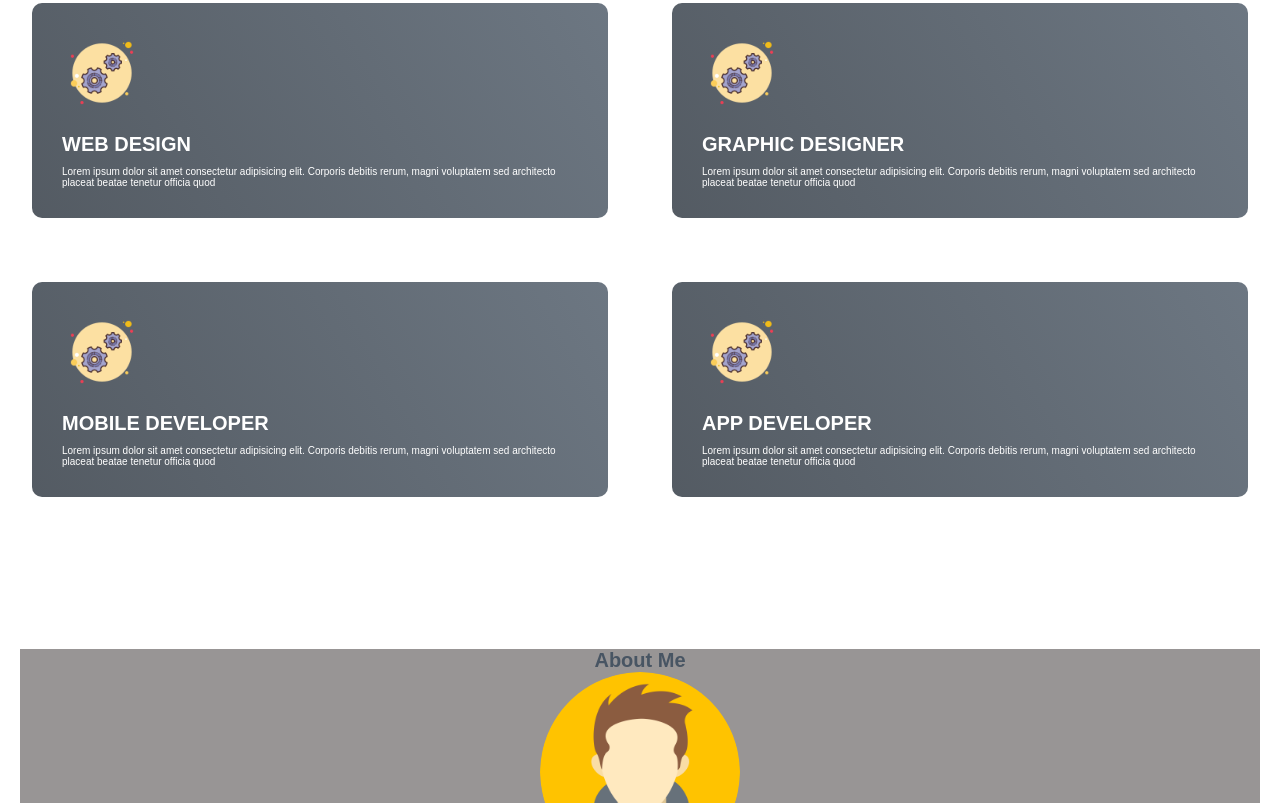
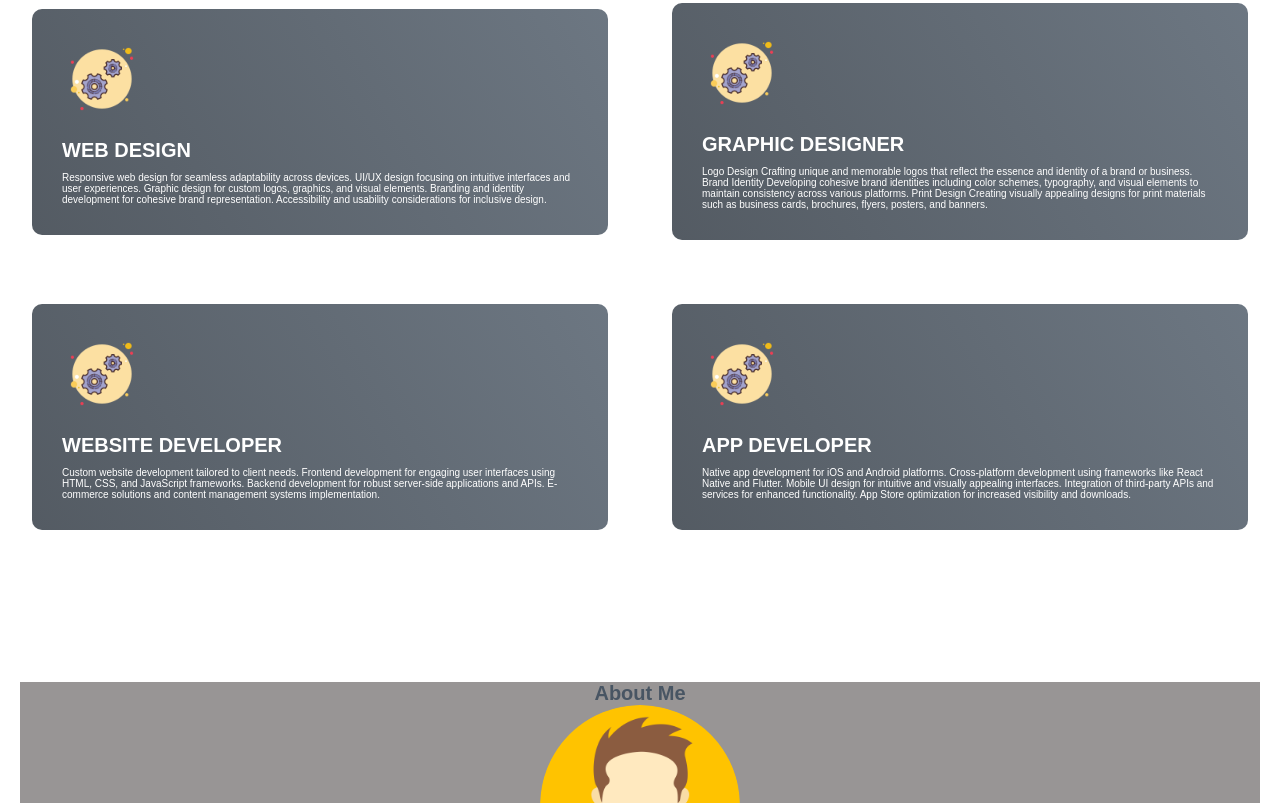
Before and after one commit to Janyaro/SCD_labProject, a plain HTML site: page index.html in a window 1280 px wide. Shown: the part 1082-1885 px from the top of the page. Drawn offline with Linux system fonts and the light colour scheme.

Commit message:
Update index.html
Added more content to the website.

```diff
--- a/index.html
+++ b/index.html
@@ -97,22 +97,37 @@ nav {
                       <div class="service-item">
                         <div class="icon"><img src="./img/services.png"/></div>
                         <h2>Web Design</h2>
-                        <p>Lorem ipsum dolor sit amet consectetur adipisicing elit. Corporis debitis rerum, magni voluptatem sed architecto placeat beatae tenetur officia quod</p>
+                      <p>Responsive web design for seamless adaptability across devices.
+UI/UX design focusing on intuitive interfaces and user experiences.
+Graphic design for custom logos, graphics, and visual elements.
+Branding and identity development for cohesive brand representation.
+Accessibility and usability considerations for inclusive design.</p>
                       </div>
                       <div class="service-item">
                         <div class="icon"><img src="./img/services.png"/></div>
                         <h2>Graphic Designer </h2>
-                        <p>Lorem ipsum dolor sit amet consectetur adipisicing elit. Corporis debitis rerum, magni voluptatem sed architecto placeat beatae tenetur officia quod</p>
+                      <p>Logo Design Crafting unique and memorable logos that reflect the essence and identity of a brand or business.
+
+Brand Identity Developing cohesive brand identities including color schemes, typography, and visual elements to maintain consistency across various platforms.
+
+Print Design Creating visually appealing designs for print materials such as business cards, brochures, flyers, posters, and banners.</p>
                       </div>
                       <div class="service-item">
                         <div class="icon"><img src="./img/services.png"/></div>
-                        <h2>Mobile Developer</h2>
-                        <p>Lorem ipsum dolor sit amet consectetur adipisicing elit. Corporis debitis rerum, magni voluptatem sed architecto placeat beatae tenetur officia quod</p>
+                        <h2>Website Developer</h2>
+                      <p>Custom website development tailored to client needs.
+Frontend development for engaging user interfaces using HTML, CSS, and JavaScript frameworks.
+Backend development for robust server-side applications and APIs.
+E-commerce solutions and content management systems implementation.</p>
                       </div>
                       <div class="service-item">
                         <div class="icon"><img src="./img/services.png"/></div>
                         <h2>App Developer</h2>
-                        <p>Lorem ipsum dolor sit amet consectetur adipisicing elit. Corporis debitis rerum, magni voluptatem sed architecto placeat beatae tenetur officia quod</p>
+                      <p>Native app development for iOS and Android platforms.
+Cross-platform development using frameworks like React Native and Flutter.
+Mobile UI design for intuitive and visually appealing interfaces.
+Integration of third-party APIs and services for enhanced functionality.
+App Store optimization for increased visibility and downloads.</p>
                       </div>
                     </div>
                   </div>
```
